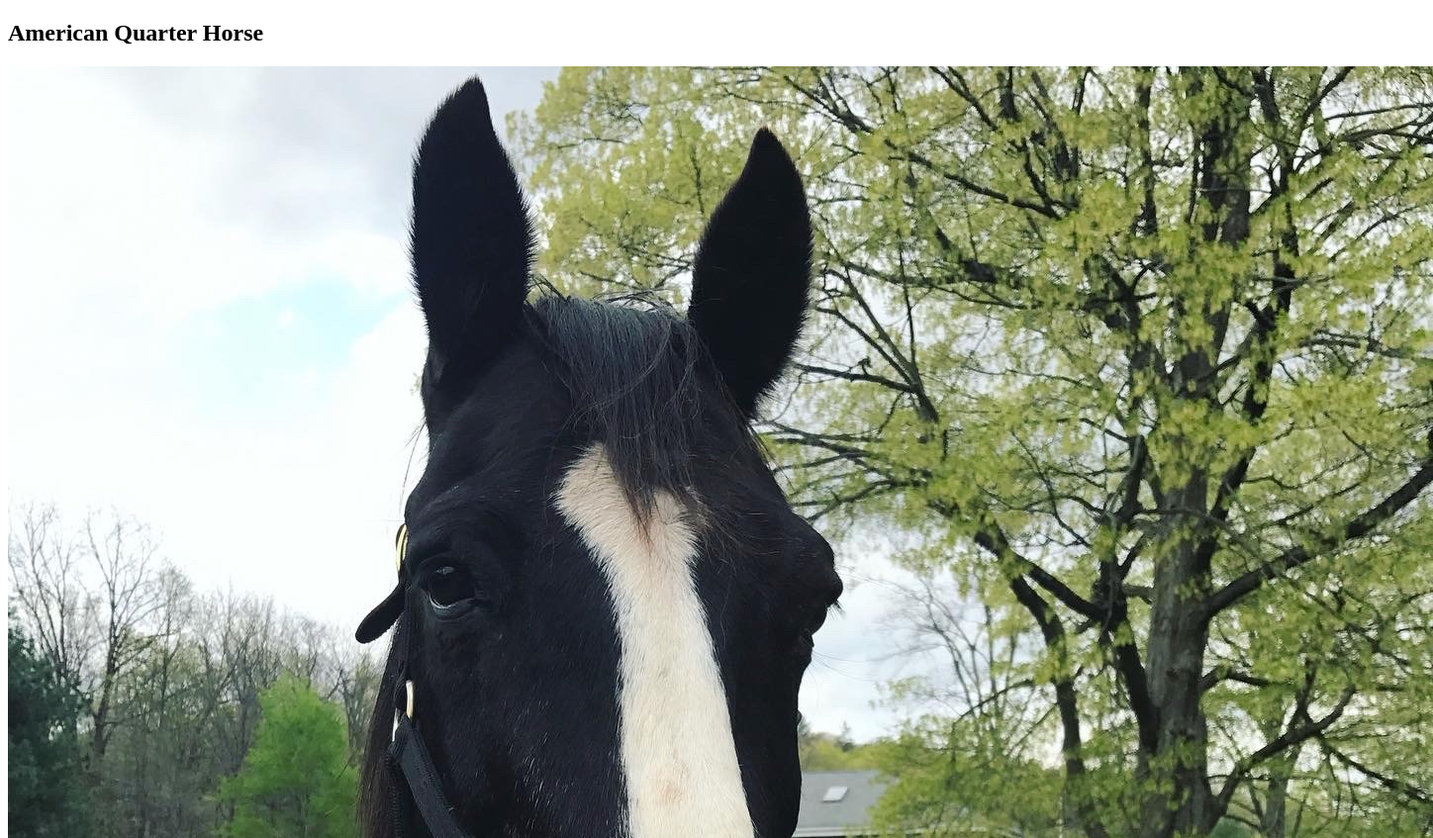
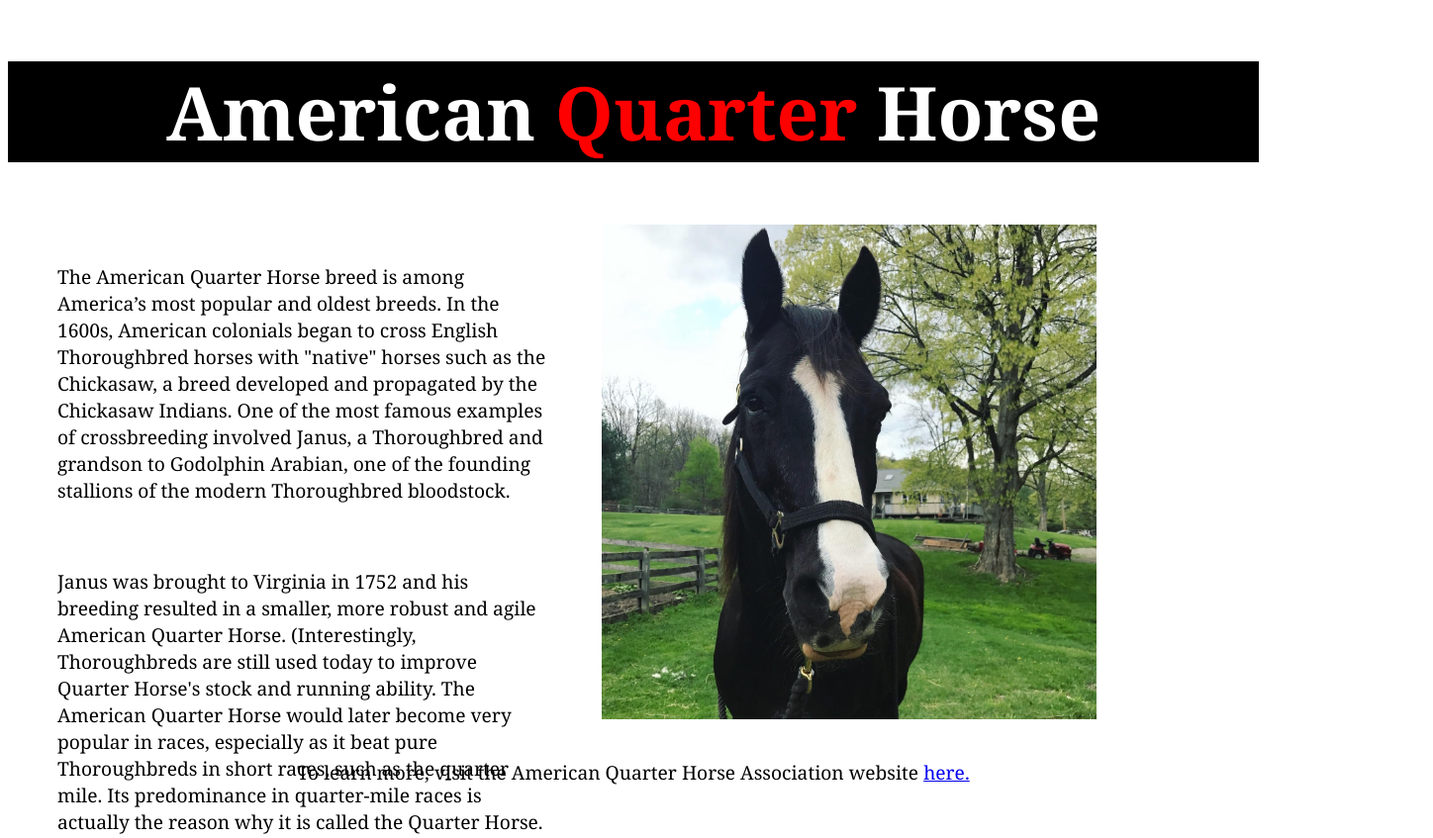
Before and after one commit to dargenioa/codemoji, a plain HTML site: page index.html in a window 1280 px wide. Shown: the top 847 px of the page at 99% size, 1448 px wide, since content can reach past the window. Drawn offline with Linux system fonts and the light colour scheme; files whose address does not match are found by name.

Commit message:
css styling and links

```diff
--- a/index.html
+++ b/index.html
@@ -4,26 +4,30 @@
     <meta charset="UTF-8">
     <meta name="viewport" content="width=device-width, initial-scale=1.0">
     <title>American Quarter Horse</title>
+    <link rel="stylesheet" type="text/css" href="style.css">
+
 </head>
 <body>
 
     <section>
         <header>
             <h1>
-                American Quarter Horse
+                American <span>Quarter</span> Horse
             </h1>
         </header>
     </section>
 
+    <main>
+        <p>The American Quarter Horse breed is among America’s most popular and oldest breeds. In the 1600s, American colonials began to cross English Thoroughbred horses with "native" horses such as the Chickasaw, a breed developed and propagated by the Chickasaw Indians. One of the most famous examples of crossbreeding involved Janus, a Thoroughbred and grandson to Godolphin Arabian, one of the founding stallions of the modern Thoroughbred bloodstock. </p>
+            <br>
+          <p>  Janus was brought to Virginia in 1752 and his breeding resulted in a smaller, more robust and agile American Quarter Horse. (Interestingly, Thoroughbreds are still used today to improve Quarter Horse's stock and running ability. The American Quarter Horse would later become very popular in races, especially as it beat pure Thoroughbreds in short races, such as the quarter mile. Its predominance in quarter-mile races is actually the reason why it is called the Quarter Horse.
+        </p>
+    </main>
+
     <img src="/Users/amandadargenio/rutgers/classwork/week-2/day-1/codemoji/image/image.jpeg" alt="Quarter Horse" />
 
-    <main>
-        <p>The American Quarter Horse breed is among America’s most popular and oldest breeds. In the 1600s, American colonials began to cross English Thoroughbred horses with "native" horses such as the Chickasaw, a breed developed and propagated by the Chickasaw Indians. One of the most famous examples of crossbreeding involved Janus, a Thoroughbred and grandson to Godolphin Arabian, one of the founding stallions of the modern Thoroughbred bloodstock. Janus was brought to Virginia in 1752 and his breeding resulted in a smaller, more robust and agile American Quarter Horse. (Interestingly, Thoroughbreds are still used today to improve Quarter Horse's stock and running ability.)</p>
-        <br>
-        <p>
-          The American Quarter Horse would later become very popular in races, especially as it beat pure Thoroughbreds in short races, such as the quarter mile. Its predominance in quarter-mile races is actually the reason why it is called the Quarter Horse.
-        </p>
-    </main>
+
+    <footer>To learn more, visit the American Quarter Horse Association website <a href="https://www.aqha.com/">here.</a></footer>
 
 
 </body>
--- /dev/null
+++ b/style.css
@@ -0,0 +1,41 @@
+
+header {
+    font-family: Cambria, Cochin, Georgia, Times, 'Times New Roman', serif;
+    font-size: 50px;
+    color: white;
+    text-align: center;
+    background-color: black;
+    margin: auto;
+
+}
+
+span {
+    color: red;
+}
+
+main {
+    font-family: Cambria, Cochin, Georgia, Times, 'Times New Roman', serif;
+    font-size: larger;
+    color: black;
+    width: 500px;
+    height: 500px;
+    padding: 20px 50px 20px 50px;
+    float: left;
+}
+
+img {
+    width: 500px;
+    height: 500px;
+    align-content: center;
+    float: left;
+}
+
+footer {
+    font-family: Cambria, Cochin, Georgia, Times, 'Times New Roman', serif;
+    text-align: center;
+    font-size: larger;
+    color: black;
+    clear: both;
+
+
+}
```
